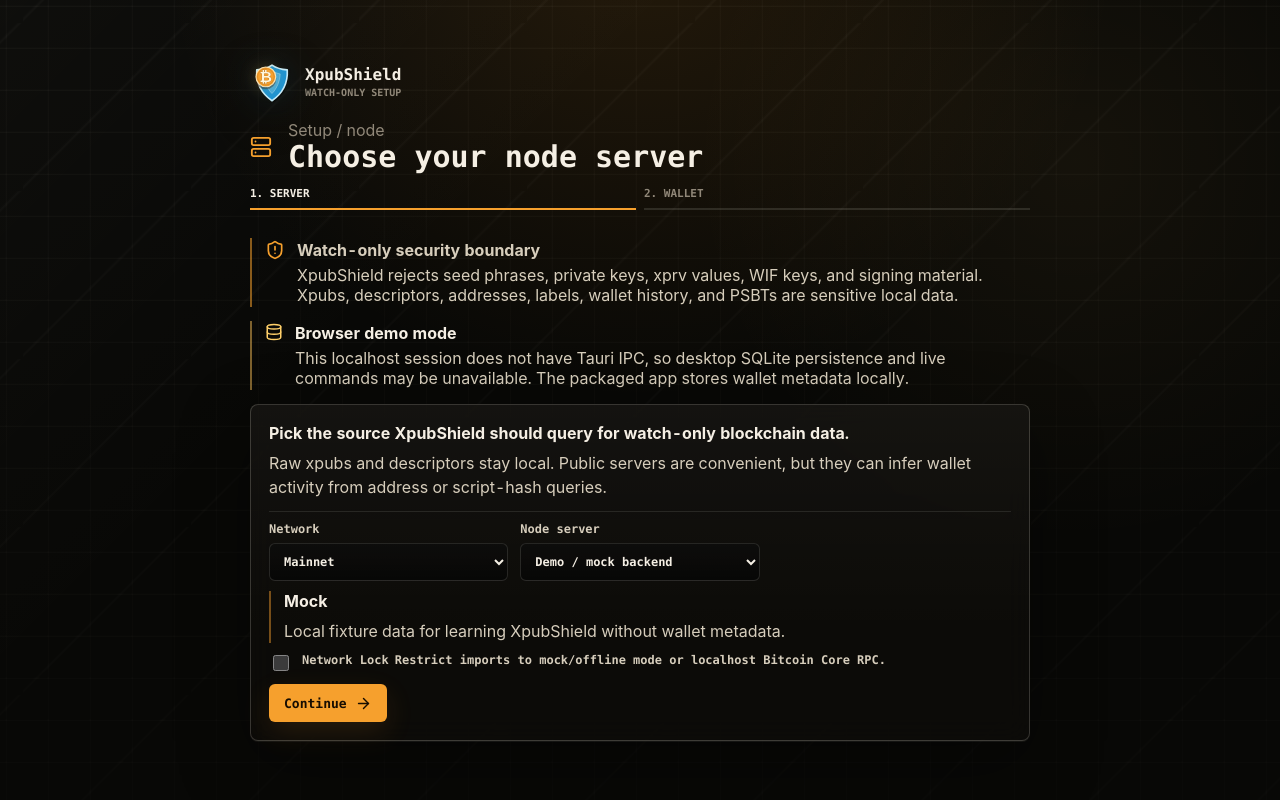
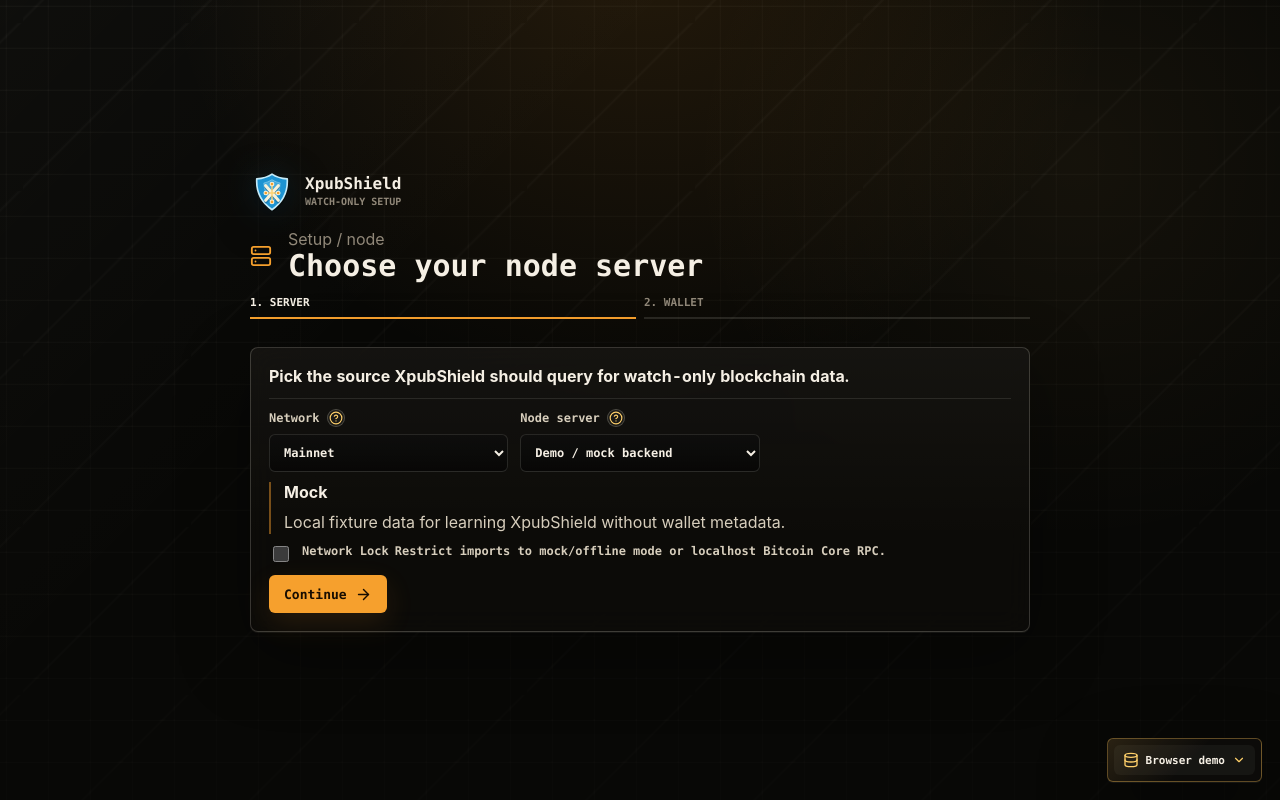
Before and after one commit to dboyza/XpubShield, a React (Vite) app: page / in a window 1280 px wide. Built offline with nearby package versions, Linux system fonts and the light colour scheme.

Commit message:
Refine onboarding warnings and brand mark

```diff
--- a/src/components/BrandMark.tsx
+++ b/src/components/BrandMark.tsx
@@ -18,13 +18,18 @@
           className="brand-mark-shield-shine"
           d="M20.1 17.4c3.7-.7 7.8-2.2 11.9-4.9 4.1 2.7 8.2 4.2 11.9 4.9-.6 10.9-4.4 20.5-11.9 28.5-7.5-8-11.3-17.6-11.9-28.5Z"
         />
-      </svg>
-      <svg className="brand-mark-bitcoin" viewBox="0 0 64 64" focusable="false">
-        <circle className="brand-mark-bitcoin-coin" cx="32" cy="32" r="20" />
-        <circle className="brand-mark-bitcoin-ring" cx="32" cy="32" r="16.8" />
-        <text className="brand-mark-bitcoin-symbol" x="32" y="34">
-          ₿
-        </text>
+        <path
+          className="brand-mark-x"
+          d="M22.8 21.4 41.2 42.6M41.2 21.4 22.8 42.6"
+        />
+        <path
+          className="brand-mark-pubkey"
+          d="M23 32h18M32 19v26"
+        />
+        <circle className="brand-mark-node brand-mark-node-top" cx="32" cy="19" r="2.7" />
+        <circle className="brand-mark-node brand-mark-node-right" cx="41" cy="32" r="2.7" />
+        <circle className="brand-mark-node brand-mark-node-bottom" cx="32" cy="45" r="2.7" />
+        <circle className="brand-mark-node brand-mark-node-left" cx="23" cy="32" r="2.7" />
       </svg>
     </span>
   );
--- a/src/components/PrivacyWarning.tsx
+++ /dev/null
@@ -1,31 +0,0 @@
-import type { BackendKind } from "../types/domain";
-import { ShieldAlert } from "lucide-react";
-
-interface PrivacyWarningProps {
-  publicApiMode?: boolean;
-  publicBackendKind?: BackendKind;
-}
-
-export function PrivacyWarning({ publicApiMode = false, publicBackendKind }: PrivacyWarningProps) {
-  const publicElectrum = publicBackendKind === "public_electrum";
-  return (
-    <section className={`privacy-warning ${publicApiMode ? "privacy-warning-public" : ""}`}>
-      <ShieldAlert size={20} aria-hidden="true" />
-      <div>
-        <strong>{publicApiMode ? "Public backend privacy warning" : "Watch-only security boundary"}</strong>
-        <p>
-          XpubShield rejects seed phrases, private keys, xprv values, WIF keys, and signing
-          material. Xpubs, descriptors, addresses, labels, wallet history, and PSBTs are sensitive
-          local data.
-        </p>
-        {publicApiMode ? (
-          <p>
-            {publicElectrum
-              ? "Public Electrum can reveal script-hash queries and timing metadata. XpubShield derives script hashes locally and never sends a raw xpub or descriptor."
-              : "Public API mode can reveal address queries and timing metadata. The app must never send a raw xpub or descriptor to a third-party API."}
-          </p>
-        ) : null}
-      </div>
-    </section>
-  );
-}
--- /dev/null
+++ b/src/components/WarningDialog.tsx
@@ -0,0 +1,54 @@
+import { AlertTriangle, ShieldAlert } from "lucide-react";
+import type { ReactNode } from "react";
+
+interface WarningDialogProps {
+  title: string;
+  children: ReactNode;
+  confirmLabel?: string;
+  cancelLabel?: string;
+  icon?: "alert" | "shield";
+  onClose: () => void;
+  onConfirm?: () => void;
+}
+
+export function WarningDialog({
+  title,
+  children,
+  confirmLabel = "Got it",
+  cancelLabel = "Back",
+  icon = "shield",
+  onClose,
+  onConfirm
+}: WarningDialogProps) {
+  const Icon = icon === "alert" ? AlertTriangle : ShieldAlert;
+
+  return (
+    <div className="warning-dialog-backdrop" role="presentation">
+      <section
+        className="warning-dialog"
+        role="alertdialog"
+        aria-modal="true"
+        aria-labelledby="warning-dialog-title"
+        aria-describedby="warning-dialog-copy"
+      >
+        <div className="warning-dialog-heading">
+          <Icon size={22} aria-hidden="true" />
+          <h2 id="warning-dialog-title">{title}</h2>
+        </div>
+        <div id="warning-dialog-copy" className="warning-dialog-copy">
+          {children}
+        </div>
+        <div className="button-row warning-dialog-actions">
+          {onConfirm ? (
+            <button type="button" className="secondary-button" onClick={onClose}>
+              {cancelLabel}
+            </button>
+          ) : null}
+          <button type="button" className="primary-button" onClick={onConfirm ?? onClose}>
+            {confirmLabel}
+          </button>
+        </div>
+      </section>
+    </div>
+  );
+}
--- a/src/pages/OnboardingImport.tsx
+++ b/src/pages/OnboardingImport.tsx
@@ -1,8 +1,8 @@
-import { AlertTriangle, ArrowLeft, ArrowRight, Database, FileKey2, Lock, Server, Upload, WalletCards } from "lucide-react";
+import { AlertTriangle, ArrowLeft, ArrowRight, ChevronDown, CircleHelp, Database, FileKey2, Lock, Server, Upload, WalletCards } from "lucide-react";
 import { FormEvent, useEffect, useState } from "react";
 import { importWallet, isTauriRuntime, loadDemoWallet, looksLikePrivateMaterial } from "../api/tauri";
 import { BrandMark } from "../components/BrandMark";
-import { PrivacyWarning } from "../components/PrivacyWarning";
+import { WarningDialog } from "../components/WarningDialog";
 import { backendLabel } from "../lib/format";
 import { ELECTRUM_PRESETS, type BackendPreferences, type ElectrumPresetId } from "../lib/setupPreferences";
 import type { BackendKind, ImportRequest, Network, NetworkPolicy, ScriptType, WalletReport } from "../types/domain";
@@ -15,6 +15,14 @@
   onNetworkPolicyChange: (policy: NetworkPolicy) => void;
   onImported: (report: WalletReport) => void;
 }
+
+type WarningDialogKind = "private-material" | "public-backend";
+
+const NETWORK_HELP =
+  "Mainnet uses real BTC. Testnet and Signet use test coins. Regtest is a private local chain.";
+
+const NODE_SERVER_HELP =
+  "Demo uses fixture data. Bitcoin Core RPC is your node. Private Electrum and self-hosted Esplora are operator-run. Public Electrum and Public Esplora are third-party query services.";
 
 export function OnboardingImport({
   firstRun = false,
@@ -44,6 +52,8 @@
   const [esploraBaseUrl, setEsploraBaseUrl] = useState(backendPreferences.esploraBaseUrl);
   const [esploraUseTor, setEsploraUseTor] = useState(backendPreferences.esploraUseTor);
   const [acknowledgedPublicApi, setAcknowledgedPublicApi] = useState(false);
+  const [runtimeNoticeOpen, setRuntimeNoticeOpen] = useState(false);
+  const [warningDialog, setWarningDialog] = useState<WarningDialogKind | null>(null);
   const [error, setError] = useState<string | null>(null);
   const [loading, setLoading] = useState(false);
 
@@ -117,12 +127,44 @@
 
   function handleServerContinue() {
     setError(null);
-    const backendError = validateBackendConfiguration();
+    const backendError = validateBackendConfiguration({ requirePublicAcknowledgement: false });
     if (backendError) {
       setError(backendError);
       return;
     }
+    if (publicBackendMode && !acknowledgedPublicApi) {
+      setWarningDialog("public-backend");
+      return;
+    }
     setSetupStep("wallet");
+  }
+
+  function confirmPublicBackendWarning() {
+    setAcknowledgedPublicApi(true);
+    setWarningDialog(null);
+    setSetupStep("wallet");
+  }
+
+  function rejectPrivateMaterial(importTarget: "descriptor" | "xpub" = importKind) {
+    if (importTarget === "descriptor") {
+      setDescriptor("");
+    } else {
+      setXpub("");
+    }
+    setError(null);
+    setWarningDialog("private-material");
+  }
+
+  function handleWalletMaterialChange(importTarget: "descriptor" | "xpub", value: string) {
+    if (looksLikePrivateMaterial(value)) {
+      rejectPrivateMaterial(importTarget);
+      return;
+    }
+    if (importTarget === "descriptor") {
+      setDescriptor(value);
+    } else {
+      setXpub(value);
+    }
   }
 
   async function handleSubmit(event: FormEvent<HTMLFormElement>) {
@@ -140,9 +182,7 @@
       return;
     }
     if (looksLikePrivateMaterial(pasted)) {
-      setError(
-        "Private key material was rejected. This app is watch-only and does not process seeds, xprv values, WIF keys, or signing material."
-      );
+      rejectPrivateMaterial();
       return;
     }
     if (importKind === "descriptor" && looksLikeBareXpub(pasted)) {
@@ -226,14 +266,16 @@
     }
   }
 
-  function validateBackendConfiguration(): string | null {
+  function validateBackendConfiguration({
+    requirePublicAcknowledgement = true
+  }: { requirePublicAcknowledgement?: boolean } = {}): string | null {
     if (networkLocked && backend !== "mock" && backend !== "bitcoin_core_rpc") {
       return "Network Lock is enabled. Choose Mock backend or local Bitcoin Core RPC before importing.";
     }
     if (networkLocked && backend === "bitcoin_core_rpc" && !isLocalEndpoint(bitcoinCoreUrl)) {
       return "Network Lock requires Bitcoin Core RPC to use localhost, 127.0.0.1, or [::1].";
     }
-    if (publicBackendMode && !acknowledgedPublicApi) {
+    if (requirePublicAcknowledgement && publicBackendMode && !acknowledgedPublicApi) {
       return publicElectrumMode
         ? "Public Electrum requires acknowledging the script-hash privacy warning."
         : "Public API mode requires acknowledging the privacy warning.";
@@ -277,31 +319,36 @@
           </div>
         ) : null}
 
-        <PrivacyWarning publicApiMode={publicBackendMode} publicBackendKind={backend} />
-
         {!desktopPersistenceAvailable ? (
-          <div className="runtime-notice" role="status">
-            <Database size={18} aria-hidden="true" />
-            <div>
-              <strong>Browser demo mode</strong>
-              <p>This localhost session does not have Tauri IPC, so desktop SQLite persistence and live commands may be unavailable. The packaged app stores wallet metadata locally.</p>
-            </div>
-          </div>
+          <aside className={`runtime-notice ${runtimeNoticeOpen ? "runtime-notice-open" : ""}`} role="status">
+            <button
+              type="button"
+              className="runtime-notice-toggle"
+              aria-expanded={runtimeNoticeOpen}
+              onClick={() => setRuntimeNoticeOpen((open) => !open)}
+            >
+              <Database size={16} aria-hidden="true" />
+              <span>Browser demo</span>
+              <ChevronDown size={14} aria-hidden="true" />
+            </button>
+            {runtimeNoticeOpen ? (
+              <p>
+                This localhost session does not have Tauri IPC, so desktop SQLite persistence and
+                live commands may be unavailable. The packaged app stores wallet metadata locally.
+              </p>
+            ) : null}
+          </aside>
         ) : null}
 
         {firstRun && setupStep === "server" ? (
           <div className="import-form server-step">
             <div className="setup-intro">
               <strong>Pick the source XpubShield should query for watch-only blockchain data.</strong>
-              <p>
-                Raw xpubs and descriptors stay local. Public servers are convenient, but they can infer
-                wallet activity from address or script-hash queries.
-              </p>
             </div>
 
             <div className="form-grid essential-grid">
               <label>
-                Network
+                <FieldLabel label="Network" tooltip={NETWORK_HELP} />
                 <select value={network} onChange={(event) => setNetwork(event.target.value as Network)}>
                   <option value="mainnet">Mainnet</option>
                   <option value="testnet">Testnet</option>
@@ -310,7 +357,7 @@
                 </select>
               </label>
               <label>
-                Node server
+                <FieldLabel label="Node server" tooltip={NODE_SERVER_HELP} />
                 <select value={backend} onChange={(event) => setBackend(event.target.value as BackendKind)}>
                   <option value="mock">Demo / mock backend</option>
                   <option value="bitcoin_core_rpc">Bitcoin Core RPC</option>
@@ -338,21 +385,6 @@
                 Restrict imports to mock/offline mode or localhost Bitcoin Core RPC.
               </span>
             </label>
-
-            {publicBackendMode ? (
-              <label className="checkbox-row">
-                <input
-                  type="checkbox"
-                  checked={acknowledgedPublicApi}
-                  onChange={(event) => setAcknowledgedPublicApi(event.target.checked)}
-                />
-                <span>
-                  {publicElectrumMode
-                    ? "I understand public Electrum sees script-hash queries and can infer wallet activity. XpubShield does not route Tor yet."
-                    : "I understand public API mode is weak privacy and must not receive raw xpubs or descriptors."}
-                </span>
-              </label>
-            ) : null}
 
             {backend === "bitcoin_core_rpc" ? (
               <details className="advanced-section backend-config" open>
@@ -497,7 +529,7 @@
               Descriptor
               <textarea
                 value={descriptor}
-                onChange={(event) => setDescriptor(event.target.value)}
+                onChange={(event) => handleWalletMaterialChange("descriptor", event.target.value)}
                 placeholder="wpkh([d34db33f/84h/0h/0h]xpub.../0/*)"
                 rows={5}
               />
@@ -507,7 +539,7 @@
               Public extended key
               <textarea
                 value={xpub}
-                onChange={(event) => setXpub(event.target.value)}
+                onChange={(event) => handleWalletMaterialChange("xpub", event.target.value)}
                 placeholder="xpub..."
                 rows={4}
               />
@@ -518,7 +550,7 @@
             <>
               <div className="form-grid essential-grid">
                 <label>
-                  Network
+                  <FieldLabel label="Network" tooltip={NETWORK_HELP} />
                   <select value={network} onChange={(event) => setNetwork(event.target.value as Network)}>
                     <option value="mainnet">Mainnet</option>
                     <option value="testnet">Testnet</option>
@@ -527,7 +559,7 @@
                   </select>
                 </label>
                 <label>
-                  Backend
+                  <FieldLabel label="Backend" tooltip={NODE_SERVER_HELP} />
                   <select value={backend} onChange={(event) => setBackend(event.target.value as BackendKind)}>
                     <option value="mock">Mock backend</option>
                     <option value="bitcoin_core_rpc">Bitcoin Core RPC</option>
@@ -739,7 +771,46 @@
         </form>
         )}
       </section>
+      {warningDialog === "private-material" ? (
+        <WarningDialog
+          title="Signing material rejected"
+          icon="alert"
+          confirmLabel="Got it"
+          onClose={() => setWarningDialog(null)}
+        >
+          <p>
+            XpubShield rejects seed phrases, private keys, xprv values, WIF keys, and signing
+            material. The field was cleared so this watch-only session does not retain it.
+          </p>
+        </WarningDialog>
+      ) : null}
+      {warningDialog === "public-backend" ? (
+        <WarningDialog
+          title={publicElectrumMode ? "Public Electrum privacy warning" : "Public backend privacy warning"}
+          confirmLabel="Continue"
+          cancelLabel="Go back"
+          onClose={() => setWarningDialog(null)}
+          onConfirm={confirmPublicBackendWarning}
+        >
+          <p>
+            {publicElectrumMode
+              ? "Public Electrum can reveal script-hash queries and timing metadata. XpubShield derives script hashes locally and never sends a raw xpub or descriptor."
+              : "Public API mode can reveal address queries and timing metadata. XpubShield must never send a raw xpub or descriptor to a third-party API."}
+          </p>
+        </WarningDialog>
+      ) : null}
     </main>
+  );
+}
+
+function FieldLabel({ label, tooltip }: { label: string; tooltip: string }) {
+  return (
+    <span className="field-label-row">
+      <span>{label}</span>
+      <span className="field-help tooltip-button" tabIndex={0} aria-label={tooltip} title={tooltip} data-tooltip={tooltip}>
+        <CircleHelp size={14} aria-hidden="true" />
+      </span>
+    </span>
   );
 }
 
--- a/src/styles.css
+++ b/src/styles.css
@@ -264,40 +264,28 @@
   stroke-linejoin: round;
 }
 
-.brand-mark .brand-mark-bitcoin {
-  position: relative;
-  z-index: 1;
-  width: 72%;
-  height: 72%;
-  overflow: visible;
-  transform: translateY(-1px);
-  filter:
-    drop-shadow(0 2px 0 rgba(56, 24, 0, 0.42))
-    drop-shadow(0 0 8px rgba(255, 176, 47, 0.24));
-}
-
-.brand-mark-bitcoin-coin {
-  fill: #f6a02d;
-  stroke: rgba(255, 237, 195, 0.9);
-  stroke-width: 2.2;
-}
-
-.brand-mark-bitcoin-ring {
+.brand-mark-x,
+.brand-mark-pubkey {
   fill: none;
-  stroke: rgba(75, 30, 0, 0.28);
-  stroke-width: 1.1;
-}
-
-.brand-mark-bitcoin-symbol {
-  fill: #fff6dc;
-  font-family: "Segoe UI Symbol", "Arial", sans-serif;
-  font-size: 31px;
-  font-weight: 800;
-  text-anchor: middle;
-  dominant-baseline: middle;
-  paint-order: stroke;
-  stroke: rgba(70, 29, 0, 0.36);
-  stroke-width: 1.2px;
+  stroke-linecap: round;
+  stroke-linejoin: round;
+}
+
+.brand-mark-x {
+  stroke: rgba(255, 246, 220, 0.96);
+  stroke-width: 4.4;
+  filter: drop-shadow(0 2px 0 rgba(12, 58, 89, 0.42));
+}
+
+.brand-mark-pubkey {
+  stroke: rgba(255, 208, 106, 0.95);
+  stroke-width: 2.1;
+}
+
+.brand-mark-node {
+  fill: var(--accent);
+  stroke: rgba(255, 246, 220, 0.96);
+  stroke-width: 1.5;
 }
 
 .brand-lockup strong,
@@ -606,6 +594,32 @@
   opacity: 1;
   transform: translateY(0);
   transition-delay: 250ms;
+}
+
+.field-label-row {
+  display: inline-flex;
+  align-items: center;
+  gap: 7px;
+  width: max-content;
+  max-width: 100%;
+}
+
+.field-help {
+  display: inline-grid;
+  place-items: center;
+  width: 18px;
+  height: 18px;
+  border: 1px solid rgba(255, 248, 232, 0.22);
+  border-radius: 999px;
+  color: var(--accent-2);
+  background: rgba(255, 248, 232, 0.045);
+  cursor: help;
+}
+
+.field-help::after {
+  width: 320px;
+  max-width: min(320px, calc(100vw - 48px));
+  text-transform: none;
 }
 
 .boot-sweep {
@@ -1246,15 +1260,20 @@
   color: var(--info);
 }
 
-.privacy-warning,
 .error-message {
   display: flex;
   align-items: flex-start;
   gap: 12px;
   padding: 14px;
+  border-color: rgba(224, 93, 79, 0.5);
+  color: #ffd8d2;
+  background: var(--bad-bg);
 }
 
 .privacy-warning {
+  display: flex;
+  align-items: flex-start;
+  gap: 12px;
   border: 0;
   border-left: 2px solid rgba(246, 160, 45, 0.54);
   border-radius: 0;
@@ -1278,42 +1297,112 @@
   margin-top: 8px;
 }
 
-.runtime-notice {
-  display: flex;
-  align-items: flex-start;
-  gap: 12px;
-  border: 0;
-  border-left: 2px solid rgba(255, 196, 90, 0.48);
-  border-radius: 0;
-  padding: 2px 0 2px 13px;
-  color: var(--text-soft);
-  background: transparent;
-}
-
-.runtime-notice svg {
-  flex: 0 0 auto;
-  color: var(--accent-2);
-}
-
-.runtime-notice strong {
-  display: block;
-  margin-bottom: 5px;
-  color: var(--text);
-}
-
-.privacy-warning-public,
-.error-message {
-  border-color: rgba(224, 93, 79, 0.5);
-  color: #ffd8d2;
-  background: var(--bad-bg);
-}
-
 .privacy-warning-public {
   border-top: 0;
   border-right: 0;
   border-bottom: 0;
   border-left: 2px solid rgba(224, 93, 79, 0.72);
+  color: #ffd8d2;
   background: transparent;
+}
+
+.runtime-notice {
+  position: fixed;
+  right: 18px;
+  bottom: 18px;
+  z-index: 35;
+  display: grid;
+  gap: 9px;
+  width: max-content;
+  max-width: min(340px, calc(100vw - 36px));
+  border: 1px solid rgba(255, 196, 90, 0.34);
+  border-radius: var(--radius-sm);
+  padding: 6px;
+  color: var(--text-soft);
+  background:
+    linear-gradient(135deg, rgba(255, 196, 90, 0.12), transparent 54%),
+    rgba(13, 12, 10, 0.94);
+  box-shadow: var(--shadow-md);
+  backdrop-filter: blur(14px);
+}
+
+.runtime-notice-toggle {
+  display: inline-flex;
+  align-items: center;
+  justify-content: center;
+  gap: 7px;
+  min-height: 30px;
+  border-radius: var(--radius-sm);
+  padding: 0 9px;
+  color: var(--text);
+  background: rgba(255, 248, 232, 0.045);
+  font-family: var(--font-mono);
+  font-size: 11px;
+  font-weight: 800;
+  cursor: pointer;
+}
+
+.runtime-notice-toggle svg {
+  color: var(--accent-2);
+  transition: transform var(--motion-fast);
+}
+
+.runtime-notice-open .runtime-notice-toggle svg:last-child {
+  transform: rotate(180deg);
+}
+
+.runtime-notice p {
+  max-width: 300px;
+  padding: 0 3px 3px;
+  color: var(--text-soft);
+  font-size: 12px;
+  line-height: 1.45;
+}
+
+.warning-dialog-backdrop {
+  position: fixed;
+  inset: 0;
+  z-index: 70;
+  display: grid;
+  place-items: center;
+  padding: 24px;
+  background: rgba(0, 0, 0, 0.52);
+  backdrop-filter: blur(4px);
+}
+
+.warning-dialog {
+  display: grid;
+  gap: 14px;
+  width: min(480px, 100%);
+  border: 1px solid rgba(224, 93, 79, 0.5);
+  border-left: 3px solid var(--bad);
+  border-radius: var(--radius);
+  padding: 16px;
+  color: #ffd8d2;
+  background:
+    linear-gradient(135deg, rgba(224, 93, 79, 0.15), transparent 42%),
+    rgba(18, 13, 11, 0.98);
+  box-shadow: var(--shadow-lg);
+}
+
+.warning-dialog-heading {
+  display: flex;
+  align-items: center;
+  gap: 10px;
+}
+
+.warning-dialog-heading svg {
+  flex: 0 0 auto;
+  color: var(--accent);
+}
+
+.warning-dialog-copy {
+  color: var(--text-soft);
+  line-height: 1.55;
+}
+
+.warning-dialog-actions {
+  justify-content: flex-end;
 }
 
 .inline-warning {
```
